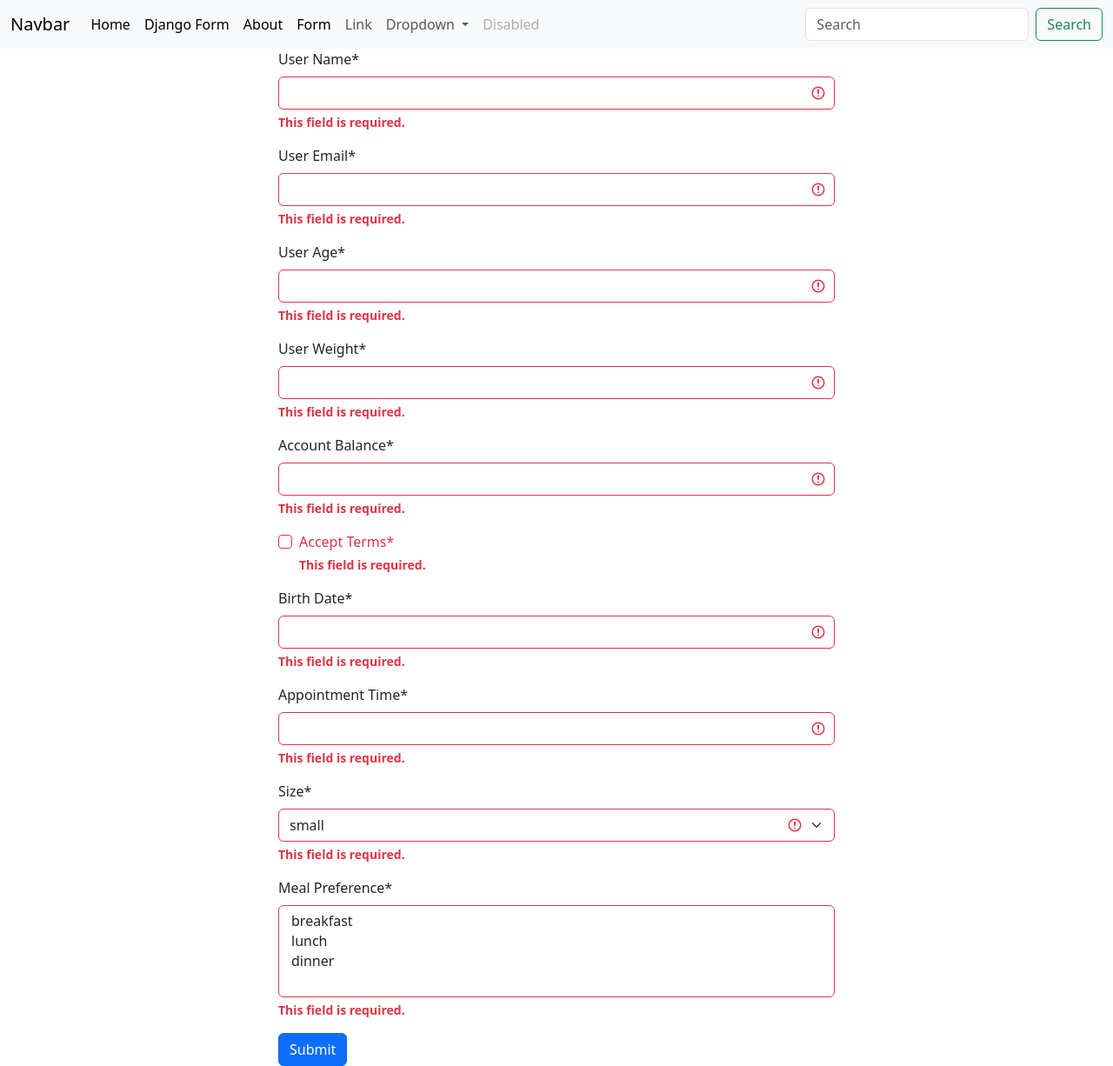
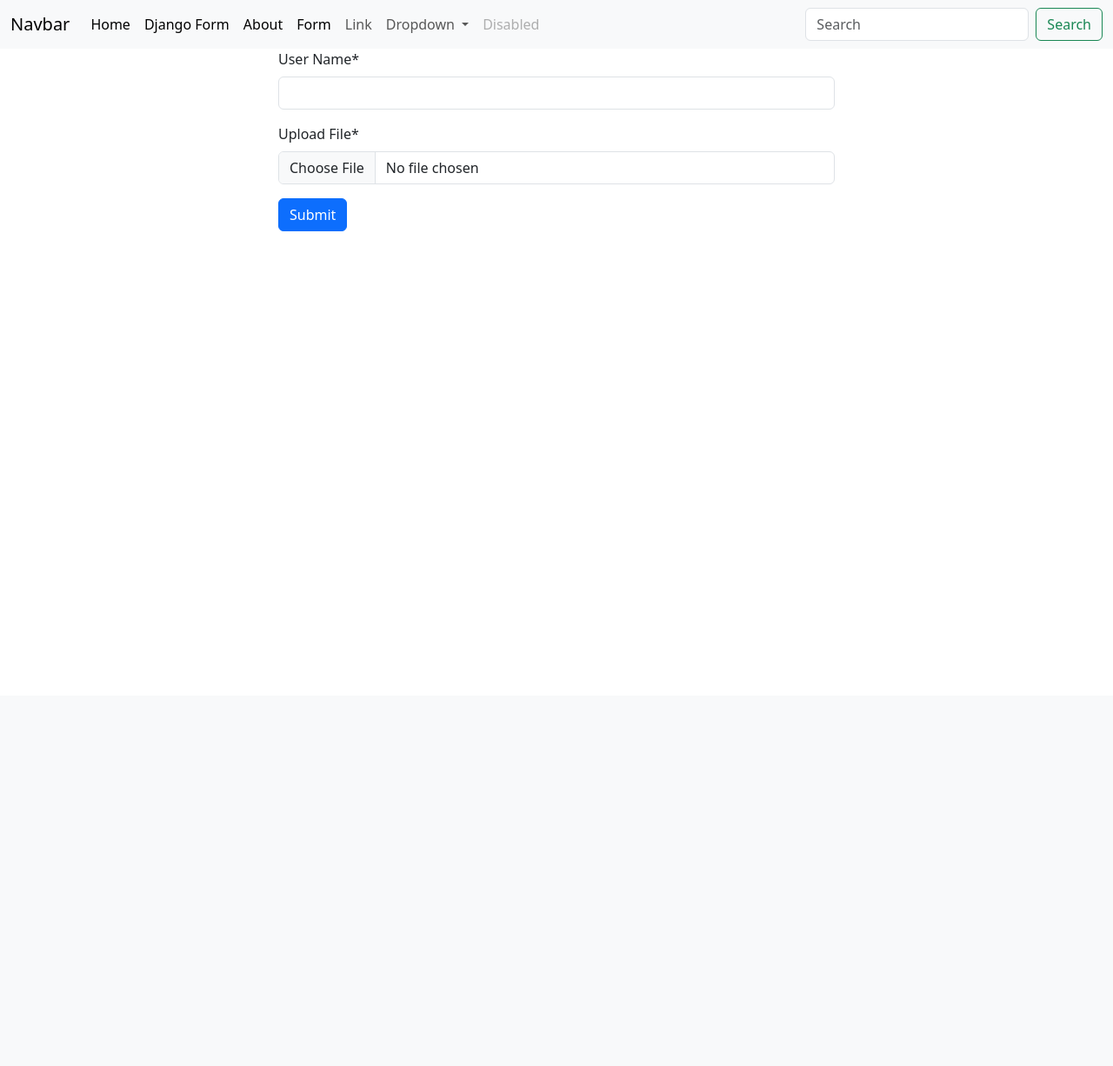
Before and after one commit to r-ony-s/phi, a Django app: page /contact/ in a window 1280 px wide. Shown: the whole page at 87% size. After the commit the page ends 266 px from the top, so only its background shows below. Run offline with Django 5.2, Linux system fonts and the light colour scheme; some libraries are stand-ins or nearby versions.

Commit message:
uploading file system

```diff
--- a/part1/newapp/forms.py
+++ b/part1/newapp/forms.py
@@ -1,14 +1,15 @@
 from django import forms
 class SampleForm(forms.Form):
     name = forms.CharField(label='User Name')
-    email = forms.EmailField(label='User Email')
-    age = forms.IntegerField(label='User Age')
-    weight = forms.FloatField(label='User Weight')
-    balance = forms.DecimalField(label='Account Balance')
-    check=forms.BooleanField(label='Accept Terms')
-    birth_date = forms.DateField(label='Birth Date')
-    appointment_time = forms.DateTimeField(label='Appointment Time')
-    CHOICES=[('s', 'small'), ('m', 'medium'), ('l', 'large')]
-    size=forms.ChoiceField(choices=CHOICES, label='Size')
-    MEAL=[('b', 'breakfast'), ('l', 'lunch'), ('d', 'dinner')]
-    meal_preference=forms.MultipleChoiceField(choices=MEAL, label='Meal Preference')
+    file=forms.FileField(label='Upload File')
+    # email = forms.EmailField(label='User Email')
+    # age = forms.IntegerField(label='User Age')
+    # weight = forms.FloatField(label='User Weight')
+    # balance = forms.DecimalField(label='Account Balance')
+    # check=forms.BooleanField(label='Accept Terms')
+    # birth_date = forms.DateField(label='Birth Date')
+    # appointment_time = forms.DateTimeField(label='Appointment Time')
+    # CHOICES=[('s', 'small'), ('m', 'medium'), ('l', 'large')]
+    # size=forms.ChoiceField(choices=CHOICES, label='Size')
+    # MEAL=[('b', 'breakfast'), ('l', 'lunch'), ('d', 'dinner')]
+    # meal_preference=forms.MultipleChoiceField(choices=MEAL, label='Meal Preference')
--- a/part1/newapp/templates/contact.html
+++ b/part1/newapp/templates/contact.html
@@ -1,7 +1,7 @@
 {% extends 'base.html' %}
 {% block content %}
 {% load crispy_forms_tags %}
-<form style="width:50%;height:500px;margin:auto" method="post">
+<form style="width:50%;height:500px;margin:auto" method="post" enctype="multipart/form-data">
     {% csrf_token %}
 {{form|crispy}}
 <button type="submit" class="btn btn-primary">Submit</button>
--- a/part1/newapp/views.py
+++ b/part1/newapp/views.py
@@ -18,9 +18,16 @@ def about(request):
 def form_submit(request):
         return render(request, 'form.html')
 def ContactForm(request):
-    form=SampleForm(request.POST )
-    if form.is_valid():
-        print(form.cleaned_data)
-    return render(request, 'contact.html',{'form':form})
-
+    if request.method == 'POST':
+        form=SampleForm(request.POST, request.FILES)
+        if form.is_valid():
+            file=form.cleaned_data['file']
+            with open('./newapp/upload/' + file.name, 'wb+') as destination:
+                for chunk in file.chunks():
+                    destination.write(chunk)
+            print(form.cleaned_data)
+            return render(request, 'contact.html',{'form':form})
+    else:
+        form=SampleForm()
+    return render(request, 'contact.html', {'form': form})
 # Create your views here.
```
Also changed, not shown: part1/newapp/upload/download.jpg (added).
